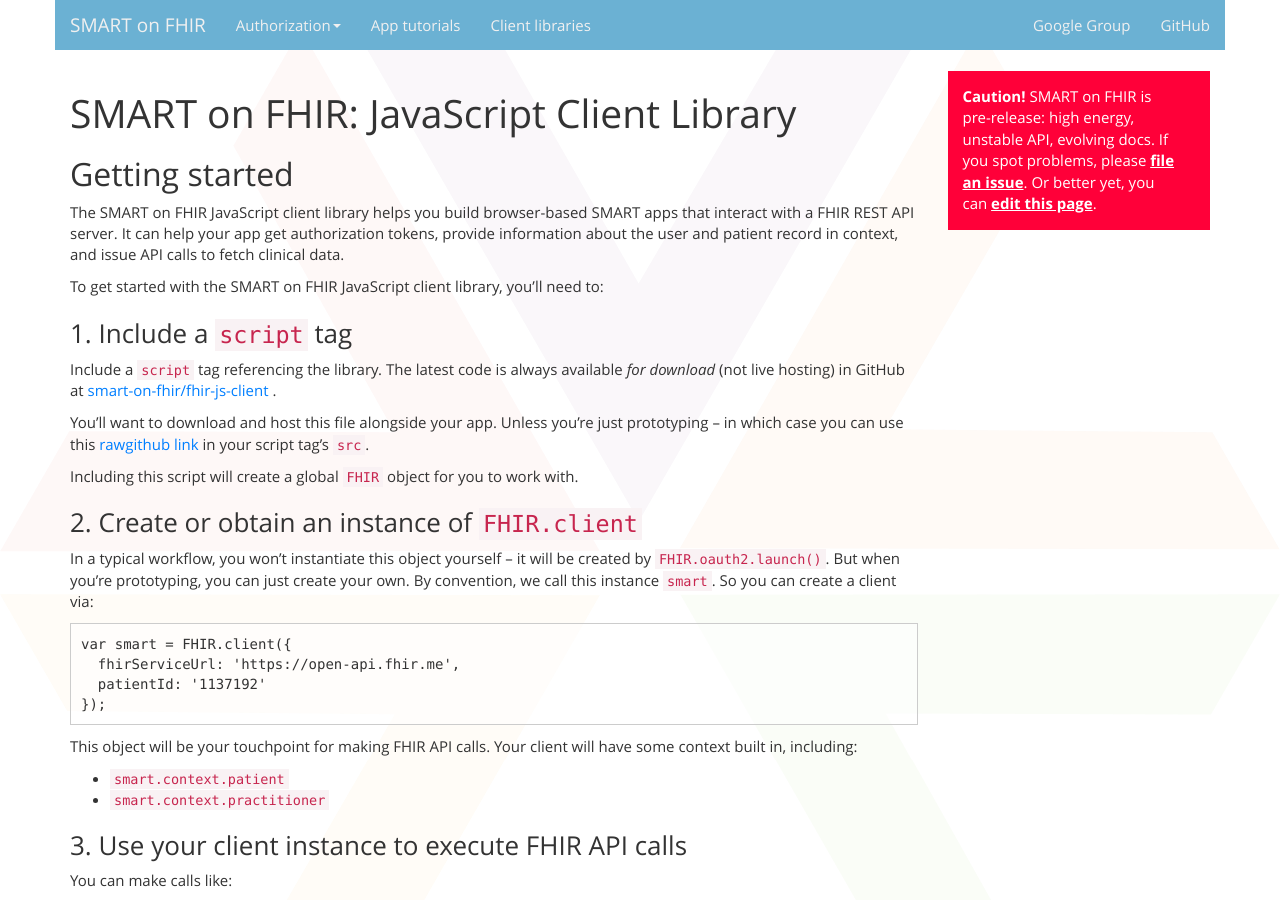
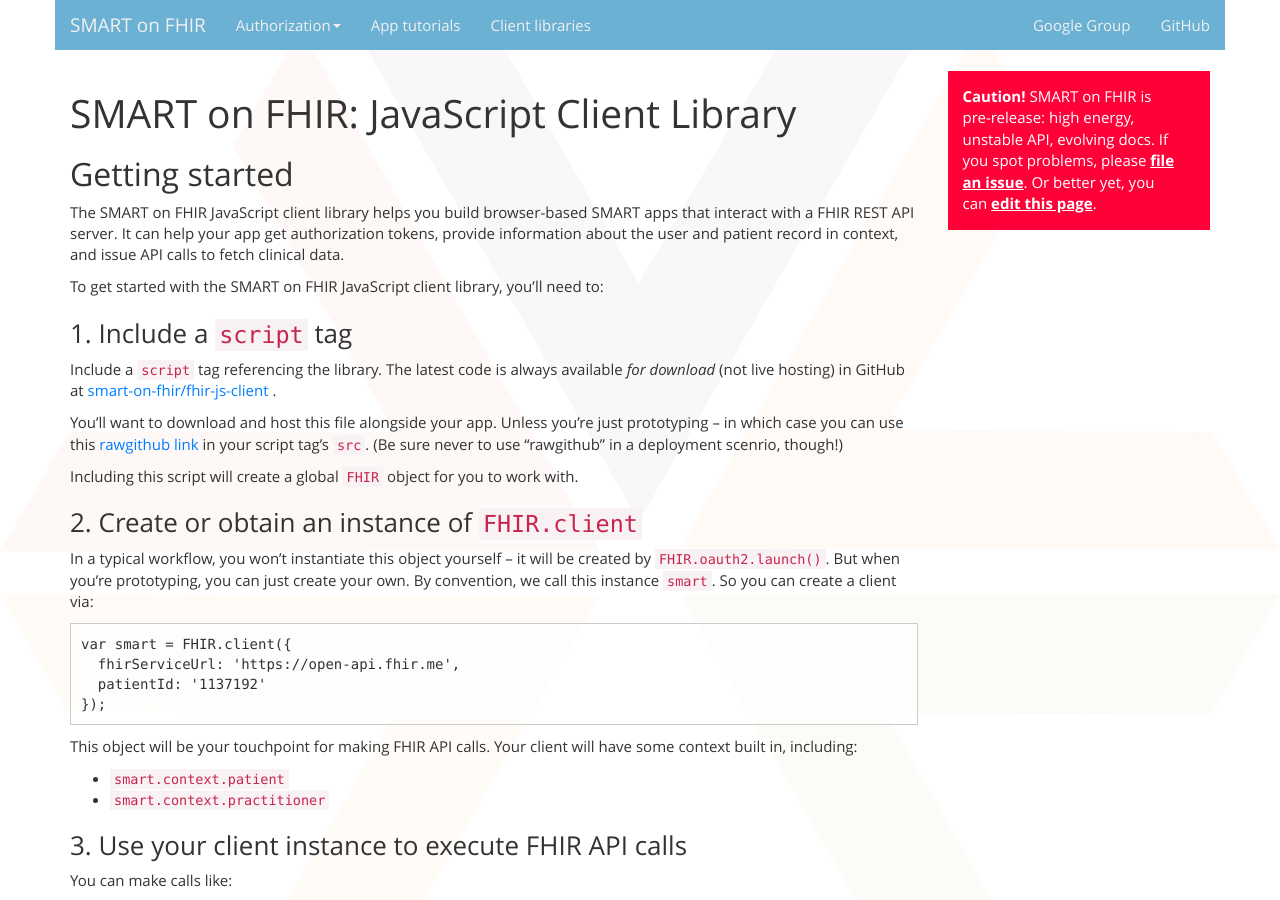
Before and after one commit to smart-on-fhir/smart-on-fhir.github.io, a Jekyll site: the page built from clients/javascript/tutorial/index.md, in a window 1280 px wide and 900 px high. Built offline with Jekyll 4.4.1, drawn with Linux system fonts in a browser that asks for light colours; Markdown is read by kramdown in place of the engine named in the settings.

Commit message:
Update index.md

```diff
--- a/clients/javascript/tutorial/index.md
+++ b/clients/javascript/tutorial/index.md
@@ -24,7 +24,7 @@
 You'll want to download and host this file alongside your app. Unless you're
 just prototyping -- in which case you can use this [rawgithub
 link](https://rawgithub.com/smart-on-fhir/fhir-js-client/master/dist/fhir-client.js)
-in your script tag's `src`.
+in your script tag's `src`. (Be sure never to use "rawgithub" in a deployment scenrio, though!)
 
 Including this script will create a global `FHIR` object for you to work with.
 
```
